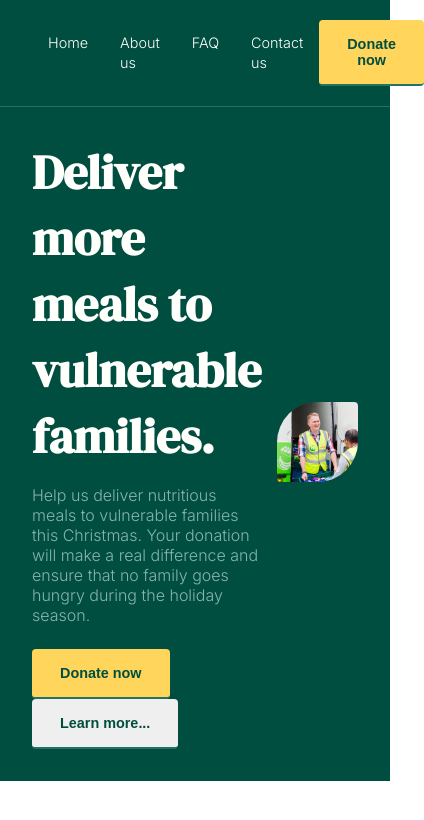
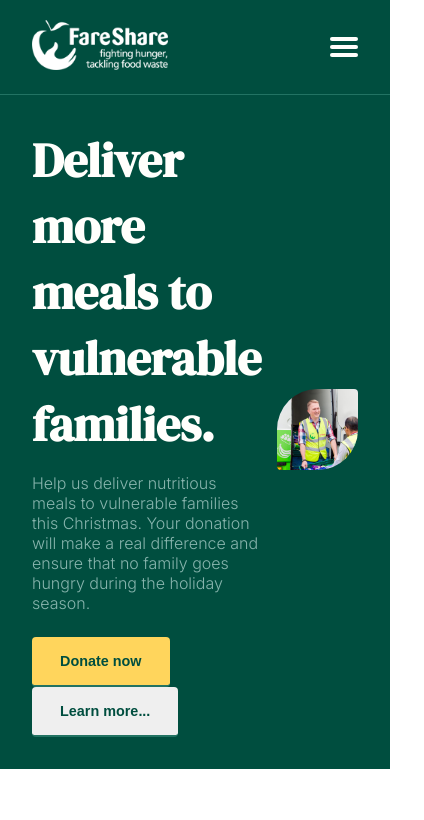
Before and after one commit to ernestpanfiloff/fareshare-theme, a plain HTML site: page index.html in a window 390 px wide. Shown: the whole page, 424 px wide, since content can reach past the window. Drawn offline with Linux system fonts and the light colour scheme.

Commit message:
hamburger

```diff
--- a/index.html
+++ b/index.html
@@ -28,6 +28,14 @@
                 <div class="header-content-button">
                     <button class="button button-yellow">Donate now</button>
                 </div>
+
+                <!-- Hamburger menu -->
+                <div class="header-content-hamburger">
+                    <div class="header-content-hamburger-line"></div>
+                    <div class="header-content-hamburger-line"></div>
+                    <div class="header-content-hamburger-line"></div>
+                </div>
+
             </div>
         </div>
     </header>
@@ -50,6 +58,8 @@
         </div>
     </section>
 
+
+    <script src="script.js"></script>
 </body>
 
 </html>
--- /dev/null
+++ b/script.js
@@ -0,0 +1,2 @@
+const nav = document.querySelector('nav');
+const headerButton = document.querySelector('.header-content-button');
--- a/style.css
+++ b/style.css
@@ -54,6 +54,7 @@
     width: 75%;
 }
 
+
 nav ul {
     display: flex;
     list-style: none;
@@ -75,6 +76,18 @@
 nav ul li:hover {
     background-color: #227363;
     border-bottom: 2px solid #FFD55C;
+}
+
+.header-content-hamburger {
+    display: none;
+}
+
+.header-content-hamburger-line {
+    width: 1.75rem;
+    height: 0.25rem;
+    background-color: #FFFFFC;
+    margin: 0.25rem 0;
+    border-radius: 0.25rem;
 }
 
 
@@ -128,3 +141,20 @@
     transition: 0.5s ease-in-out;
     border-radius: 0.25rem 0.25rem 0.25rem 0.25rem;
 }
+
+
+@media screen and (max-width: 900px) {
+    nav {
+        display: none;
+    }
+
+    .header-content-button {
+        display: none;
+    }
+}
+
+@media screen and (max-width: 900px) {
+    .header-content-hamburger {
+        display: block;
+    }
+}
```
